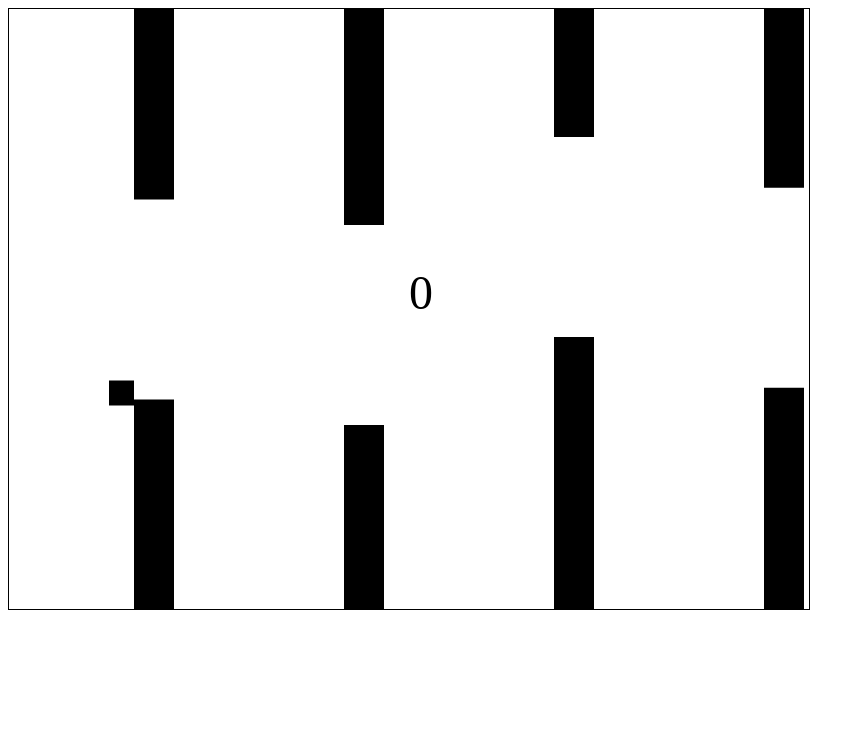
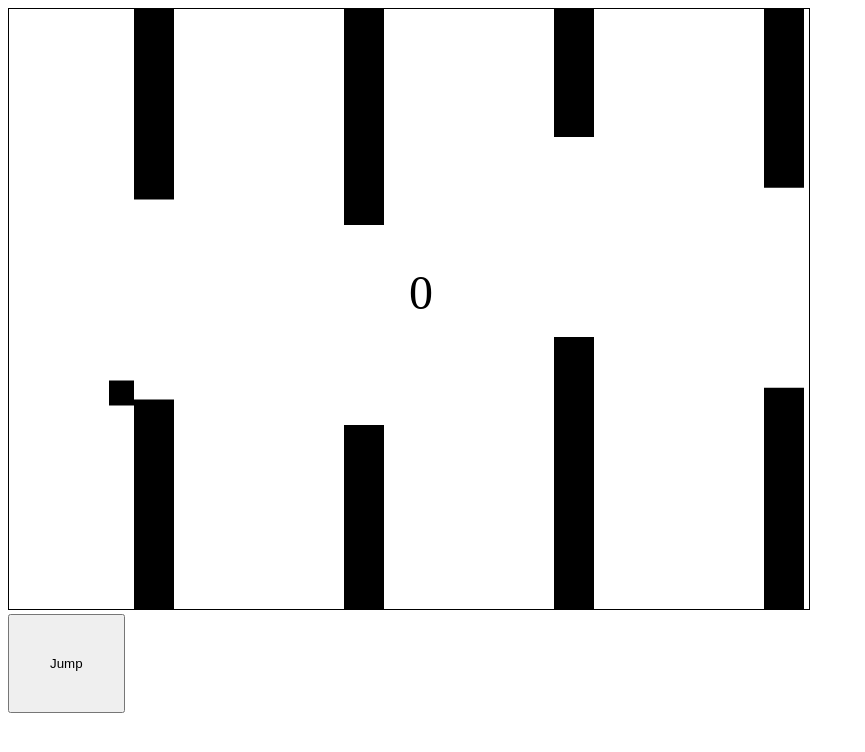
Before and after one commit to Pokomko/Pokomko.github.io, a plain HTML site: page FlappyBird.html in a window 1280 px wide. Shown: the whole page, without its empty margins (0-865 px from the left). Drawn offline with Linux system fonts and the light colour scheme.

Commit message:
Update FlappyBird.html

```diff
--- a/FlappyBird.html
+++ b/FlappyBird.html
@@ -7,11 +7,17 @@
         #MyCanvas {
             border: 1px solid #000000;
         }
+
+        #buton {
+            padding: 40px;
+            display: block;
+        }
     </style>
 </head>
 
 <body>
     <canvas id='MyCanvas' height="600" width="800"></canvas>
+    <button id='buton' onclick="bird.move">Jump</button>
     <script>
         let canvas = document.getElementById("MyCanvas");
         let ctx = canvas.getContext("2d");
@@ -38,11 +44,11 @@
 
         function checkLose() {
             if (bird.y < 0 || bird.y + bird.height > canvas.height) {
-                location.reload();
                 return true;
             }
             return false;
         }
+
         function checkLose1(rect1, rect2) {
             if (rect1.x < rect2.x + rect2.width &&
                 rect1.x + rect1.width > rect2.x &&
@@ -86,20 +92,15 @@
                 return;
             }
             requestId = window.requestAnimationFrame(render);
-
         };
-
         for (let i = 0; i < 4; i++) {
             let colunm = { x: i * 210 + 300, y: 0, width: 40, height: getRandom() };
             columns.push({ up: colunm, down: { ...colunm, y: colunm.height + hole, height: canvas.height - (colunm.height + hole) }, scored: false });
-
         }
         document.addEventListener('keydown', bird.move);
         document.addEventListener('click', bird.move);
         let requestId = window.requestAnimationFrame(render);
 
-
-
     </script>
 </body>
 
```
